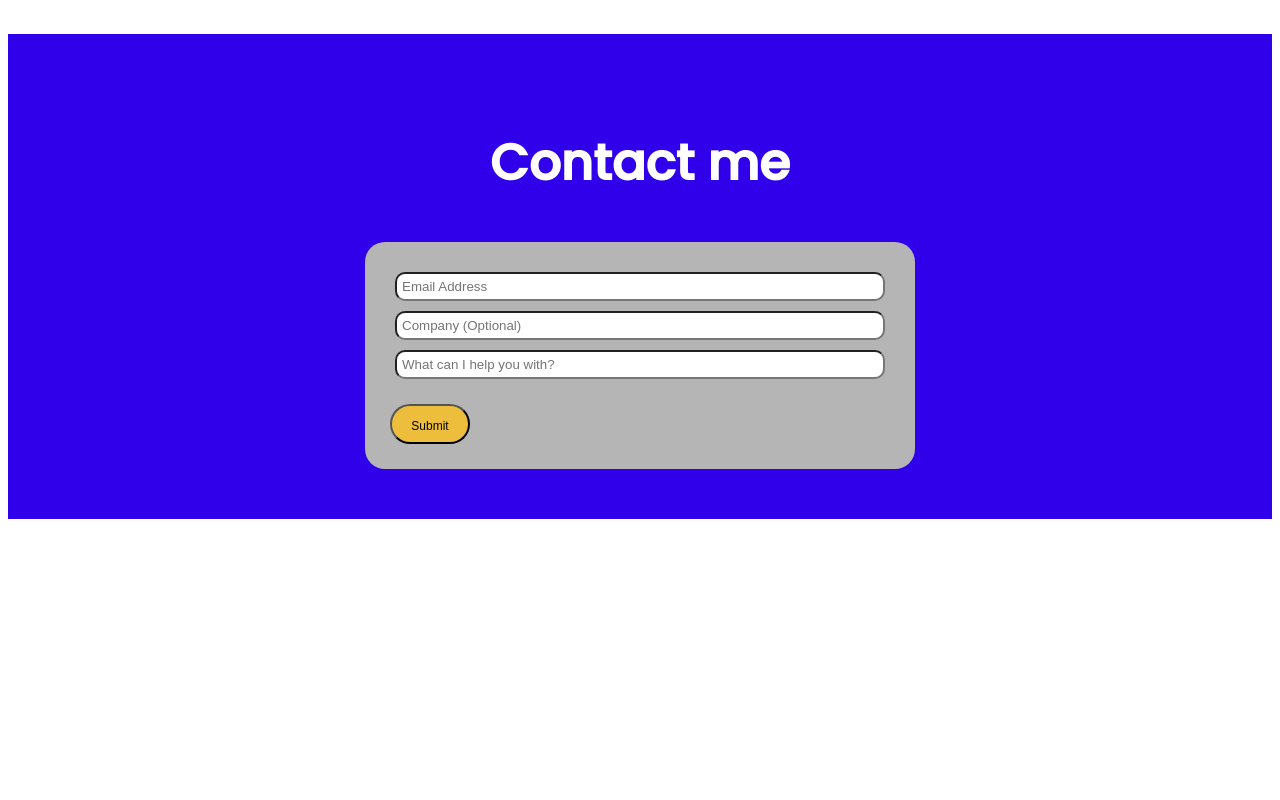
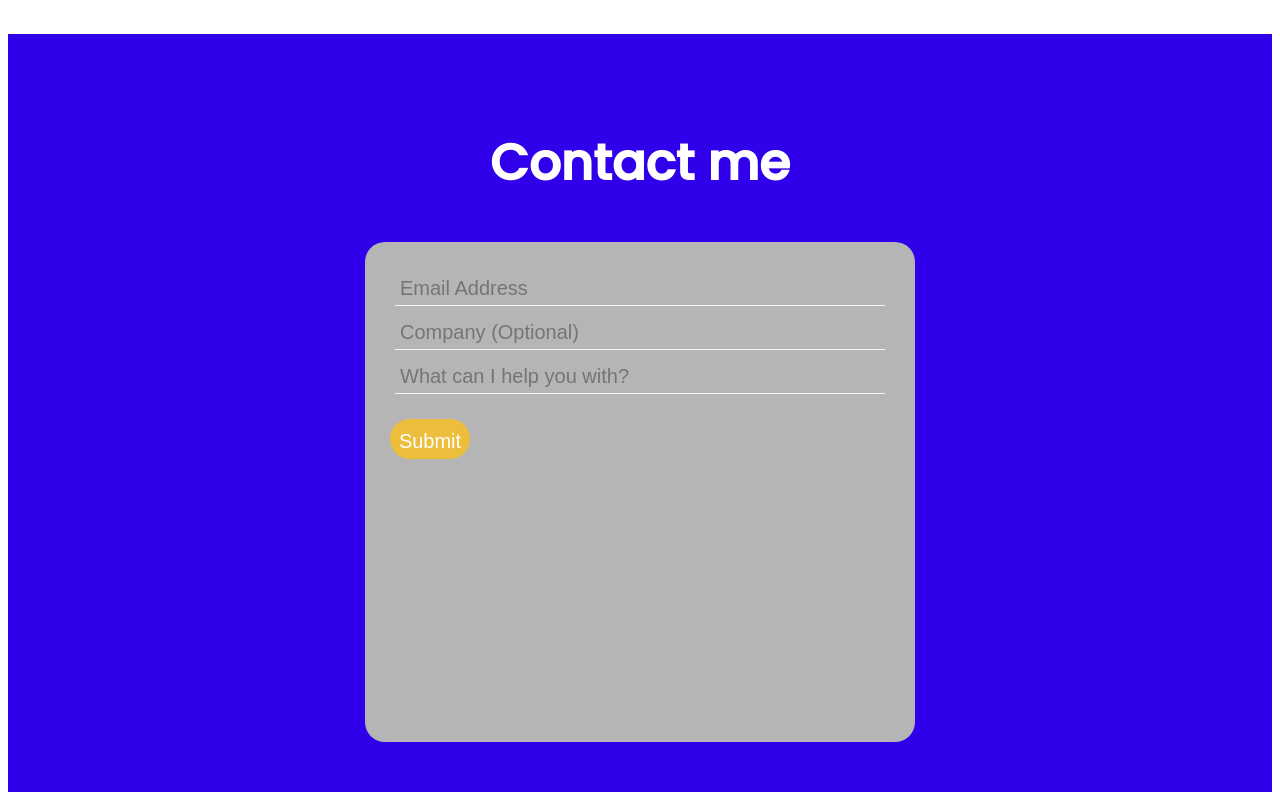
Before and after one commit to Archer261/myPortfolio, a plain HTML site: page index.html in a window 1280 px wide. Shown: the part 2192-2992 px from the top of the page. Before the commit the page ends 2719 px from the top, so only its background shows below. Drawn offline with nearby package versions, Linux system fonts and the light colour scheme.

Commit message:
another commit

```diff
--- a/index.html
+++ b/index.html
@@ -37,7 +37,8 @@
                     <a href="https://www.linkedin.com/in/kjarcher"><img src="src/images/liPNG.png" /></a>
                 </div>
                 <div>
-                    <a href="https://github.com/Archer261"><img src="src/images/ghPNG.png" /></a>
+                    <a href="https://github.com/Archer261"><img src="src/images/ghPNG.png" />
+                    </a>
                 </div>
             </div>
         </div>
@@ -92,14 +93,14 @@
         <form action="https://formsubmit.co/viewtiful.kja@gmail.com" method="POST">
             <input type="hidden" name="_next" value="https://joseph-archer.com/#contact-me">
             <input type="hidden" name="_subject" value="New Porfolio Form Submission">
-            <input type="email" name="email" placeholder="Email Address" required>
-            <input type="text" name="company" placeholder="Company (Optional)">
-            <input type="text" name="message" placeholder="What can I help you with?" required>
+            <input id="email" type="email" name="email" placeholder="Email Address" required>
+            <input id="company" type="text" name="company" placeholder="Company (Optional)">
+            <input id="message" type="text" name="message" placeholder="What can I help you with?" required>
             <button id='submit-btn' class="btn" type="submit">Submit</button>
-            <div id="submit-request">
-                <h4>Thank you! Your request has been submitted.</h4>
-                       </div>
        </form>
+       <div id="submit-request">
+        <h4 id="submit-message">Thank you! Your request has been submitted.</h4>
+               </div>
     </div>
     </footer>
     <script src="https://unpkg.com/flowbite@1.5.3/dist/flowbite.js"></script>
--- a/src/script.js
+++ b/src/script.js
@@ -11,14 +11,13 @@ function toggleNav() {
 
 function toggleThanks() {
   submitRequest.style.display = "flex";
-
+  for (var i = 0; i < inputFields.length; i++) {
+    if (inputFields[i].value) {
+      inputFields[i].value = "";
+    }
+  }
   setTimeout(function () {
     submitRequest.style.display = "none";
-    for (var i = 0; i < inputFields.length; i++) {
-      if (inputFields[i].value) {
-        inputFields[i].value = "";
-      }
-    }
   }, 5000);
 }
 
--- a/src/style.css
+++ b/src/style.css
@@ -295,6 +295,7 @@ form {
 .form-area {
     display: flex;
     justify-content: space-around;
+    height: 500px;
 }
 
 #submit-request {
@@ -303,13 +304,24 @@ form {
 }
 
 form input {
+    background: transparent;
+    border: none;
+    border-bottom: 1px solid whitesmoke;
     padding: 5px;
     margin: 5px;
-    border-radius: 10px;
+    font-size: 20px;
+    transition: all .2s ease-in-out;
 }
 
+form input:hover {
+    transform: scale(1.1);
+}
+
+
 form .btn {
+    color: white;
+    border: 0px;
     width: 80px;
     height: 40px;
-    font-size: 12px;
+    font-size: 20px;
 }
```
